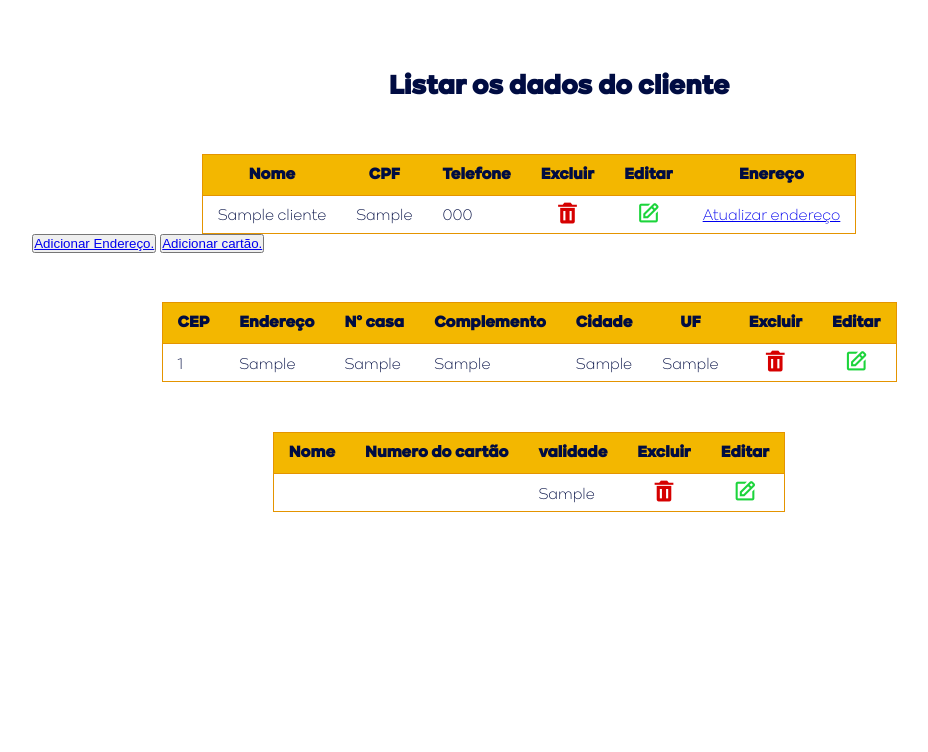
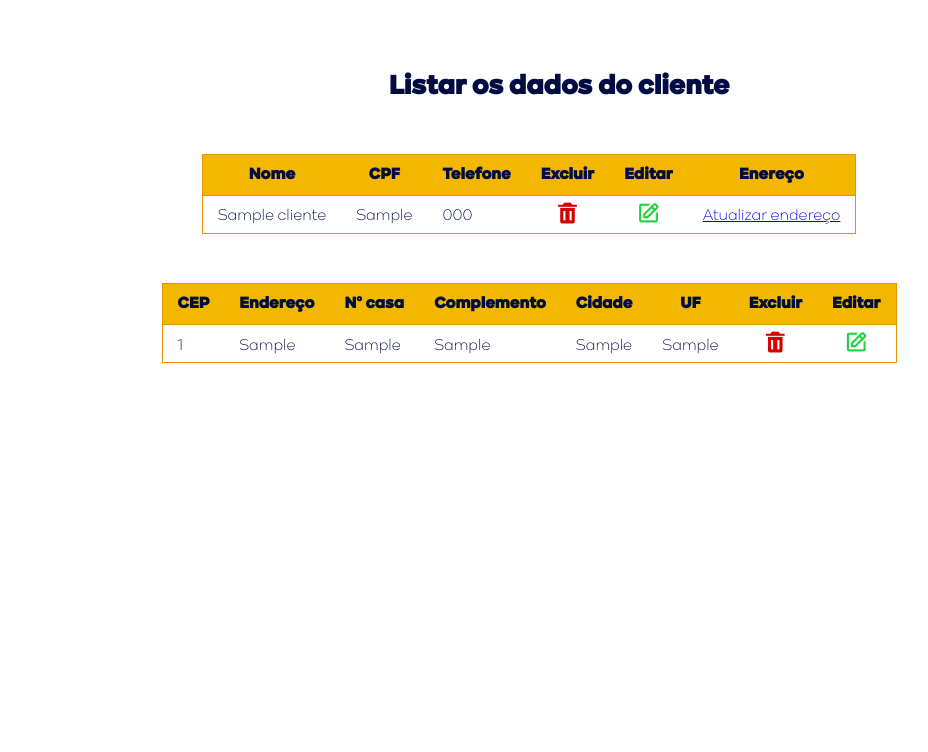
Before and after one commit to NathaliaZuza/ProjetoWW_Zuza, a PHP site: page /view/cliente/minhaConta.php in a window 1280 px wide. Shown: the top 752 px of the page, without its empty margins (92-1020 px from the left). Run offline with PHP 8.4, Linux system fonts and the light colour scheme; the visitor is signed in with stand-in values (Sample User, id 1); tables that the repository leaves empty hold one stand-in row (values such as "Sample post"); data that the repository does not hold is empty; some libraries are stand-ins or nearby versions.

Commit message:
cadastrar endereco

```diff
--- a/controller/cliente/alterarEnderecoController.php
+++ b/controller/cliente/alterarEnderecoController.php
@@ -21,7 +21,7 @@
 $enderecoDTO->setComplemento( $complemento );
 $enderecoDTO->setCidade( $cidade );
 $enderecoDTO->setUf( $uf );
-$enderecoDTO->setUf( $idCliente );
+$enderecoDTO->setCliente_id( $cliente_id );
 
 $enderecoDAO = new EnderecoDAO();
 
--- a/dao/PagamentoDAO.php
+++ b/dao/PagamentoDAO.php
@@ -12,18 +12,20 @@
     public function salvar( PagamentoDTO $pagamentoDTO ) {
         try {
             $sql = "INSERT INTO pagamento "
-                . "(n_cartao, nome_cartao, validade, verificacao, cpf, data_nasc, parcelamento, pedido_id "
-                . "VALUES(?,?,?,?,?,?,?,?)";
+                . "(n_cartao, pedido_id, nome_cartao, validade, verificacao, cpf, data_nasc, parcelamento, cliente_id "
+                . "VALUES(?,?,?,?,?,?,?,?,?)";
 
             $stmt = $this->pdo->prepare( $sql );
             $stmt->bindValue( 1, $pagamentoDTO->getN_cartao() );
-            $stmt->bindValue( 2, $pagamentoDTO->getNome_cartao() );
-            $stmt->bindValue( 3, $pagamentoDTO->getValidade() );
-            $stmt->bindValue( 4, $pagamentoDTO->getVerificacao() );
-            $stmt->bindValue( 5, $pagamentoDTO->getCpf() );
-            $stmt->bindValue( 6, $pagamentoDTO->getData_nasc() );
-            $stmt->bindValue( 7, $pagamentoDTO->getParcelamento() );
-            $stmt->bindValue( 8, $pagamentoDTO->getPedido_id() );
+            $stmt->bindValue( 2, $pagamentoDTO->getPedido_id() );
+            $stmt->bindValue( 3, $pagamentoDTO->getNome_cartao() );
+            $stmt->bindValue( 4, $pagamentoDTO->getValidade() );
+            $stmt->bindValue( 5, $pagamentoDTO->getVerificacao() );
+            $stmt->bindValue( 6, $pagamentoDTO->getCpf() );
+            $stmt->bindValue( 7, $pagamentoDTO->getData_nasc() );
+            $stmt->bindValue( 8, $pagamentoDTO->getParcelamento() );
+            $stmt->bindValue( 9, $pagamentoDTO->getCliente_id() );
+
             return $stmt->execute();
         } catch ( PDOException $e ) {
             echo $e->getMessage();
--- a/view/cliente/minhaConta.php
+++ b/view/cliente/minhaConta.php
@@ -101,31 +101,8 @@
         ?>
             </div>
             <div>
-                <button><a href='../cliente/cadastrarEndereco.php?id={$endereco["id"]}'>Adicionar Endereço.</a></button>
-                <button><a href="../cliente/pagamento.php">Adicionar cartão.</a></button>
-            </div>
 
-            <div class='conteudo'>
-                <table>
-                    <tr>
-                        <th>Nome</th>
-                        <th>Numero do cartão</th>
-                        <th>validade</th>
-                        <th>Excluir</th>
-                        <th>Editar</th>
-                    </tr>
-                    <tr>
 
-                        <?php
-        echo "<td>{$pagamento["nome"]}</td>";
-        echo   "<td>{$pagamento["numero_cartao"]}</td>";
-        echo   "<td>{$pagamento["validade"]}</td>";
-        echo   "<td align=center class='lixo'><a onclick='return confirmarExcluir();'href='../controller/excluirClienteController.php?excluirId={$cliente["id"]}'><i  class='bx bxs-trash lixo'></a></i></td>";
-        echo   "<td align='center' class='icone'><a href='../cliente/AtualizarDadosCLiente.php?id={$cliente["id"]}'><i class='bx bx-edit'></a></i></td>";
-        echo   "</tr>";
-        echo   "</main>";
-        echo   "</div>";
-        ?>
             </div>
         </main>
 </body>
--- a/view/cliente/pagamento.php
+++ b/view/cliente/pagamento.php
@@ -18,7 +18,7 @@
         <div class="conteudo">
             <h1>Novo cartão de crédito</h1>
             <button><a href="../cliente/minhaConta.php">Adicionar cartão.</a></button>
-            <form id="pagamento" action="" method="post" enctype="multipart/form-data">
+            <form id="pagamento" action="../../controller/cliente/pagamentoController.php" method="post">
                 <div class="row">
                     <div class="inputbox">
                         <input type="text" name="nome_cartao" id="nome_cartao" required>
```
Also changed, not shown: controller/cliente/pagamentoController.php (+7 -6 lines), dto/PagamentoDTO.php (+14 -1 lines).
